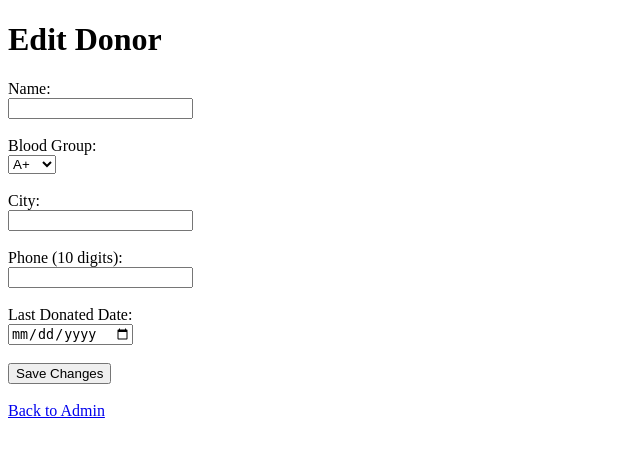
After one commit to adityargv/blood-donor-finder, a Flask app: template templates/edit.html in a window 1280 px wide. The commit adds this page. Shown: the top 457 px of the page, without its empty margins (0-640 px from the left). Run offline with Flask 3, Linux system fonts and the light colour scheme; the template is opened without the code that fills it, so the values that code supplies are empty.

Commit message:
Add admin panel to edit and delete donors

```diff
--- a/app.py
+++ b/app.py
@@ -90,6 +90,52 @@ def search():
 
     return render_template("search.html", donors=donors, city=city,
                            searched=searched, only_eligible=only_eligible)
+@app.route("/admin")
+def admin():
+    conn = get_db()
+    rows = conn.execute("SELECT * FROM donors ORDER BY id").fetchall()
+    conn.close()
+    return render_template("admin.html", donors=rows)
+
+@app.route("/edit/<int:donor_id>", methods=["GET", "POST"])
+def edit(donor_id):
+    conn = get_db()
+    donor = conn.execute("SELECT * FROM donors WHERE id = ?", (donor_id,)).fetchone()
+    if donor is None:
+        conn.close()
+        return redirect(url_for("admin"))
+
+    if request.method == "POST":
+        name = request.form["name"].strip()
+        blood_group = request.form["blood_group"]
+        city = request.form["city"].strip()
+        phone = request.form["phone"].strip()
+        last_donated = request.form["last_donated_date"] or None
+
+        if not phone.isdigit() or len(phone) != 10:
+            conn.close()
+            return render_template("edit.html", donor=donor,
+                                   error="Phone number must be exactly 10 digits.")
+
+        conn.execute(
+            "UPDATE donors SET name=?, blood_group=?, city=?, phone=?, "
+            "last_donated_date=? WHERE id=?",
+            (name, blood_group, city, phone, last_donated, donor_id)
+        )
+        conn.commit()
+        conn.close()
+        return redirect(url_for("admin"))
+
+    conn.close()
+    return render_template("edit.html", donor=donor)
+
+@app.route("/delete/<int:donor_id>", methods=["POST"])
+def delete(donor_id):
+    conn = get_db()
+    conn.execute("DELETE FROM donors WHERE id = ?", (donor_id,))
+    conn.commit()
+    conn.close()
+    return redirect(url_for("admin"))
 if __name__ == "__main__":
     init_db()
     app.run(debug=True)
--- /dev/null
+++ b/templates/edit.html
@@ -0,0 +1,33 @@
+<!DOCTYPE html>
+<html>
+<head><title>Edit Donor</title></head>
+<body>
+    <h1>Edit Donor</h1>
+    {% if error %}
+        <p style="color:red;">{{ error }}</p>
+    {% endif %}
+    <form method="POST">
+        <label>Name:</label><br>
+        <input type="text" name="name" value="{{ donor['name'] }}" required><br><br>
+
+        <label>Blood Group:</label><br>
+        <select name="blood_group" required>
+            {% for bg in ["A+", "A-", "B+", "B-", "AB+", "AB-", "O+", "O-"] %}
+            <option {% if donor["blood_group"] == bg %}selected{% endif %}>{{ bg }}</option>
+            {% endfor %}
+        </select><br><br>
+
+        <label>City:</label><br>
+        <input type="text" name="city" value="{{ donor['city'] }}" required><br><br>
+
+        <label>Phone (10 digits):</label><br>
+        <input type="text" name="phone" value="{{ donor['phone'] }}" required><br><br>
+
+        <label>Last Donated Date:</label><br>
+        <input type="date" name="last_donated_date" value="{{ donor['last_donated_date'] or '' }}"><br><br>
+
+        <button type="submit">Save Changes</button>
+    </form>
+    <br><a href="/admin">Back to Admin</a>
+</body>
+</html>
--- a/templates/index.html
+++ b/templates/index.html
@@ -7,5 +7,6 @@
     <a href="/register">Register as a Donor</a><br>
     <a href="/donors">View All Donors</a>
     <br><a href="/search">Search Donors</a>
+    <br><a href="/admin">Admin Panel</a>
 </body>
 </html>
```
Also changed, not shown: templates/admin.html (added, +31 -0 lines).
